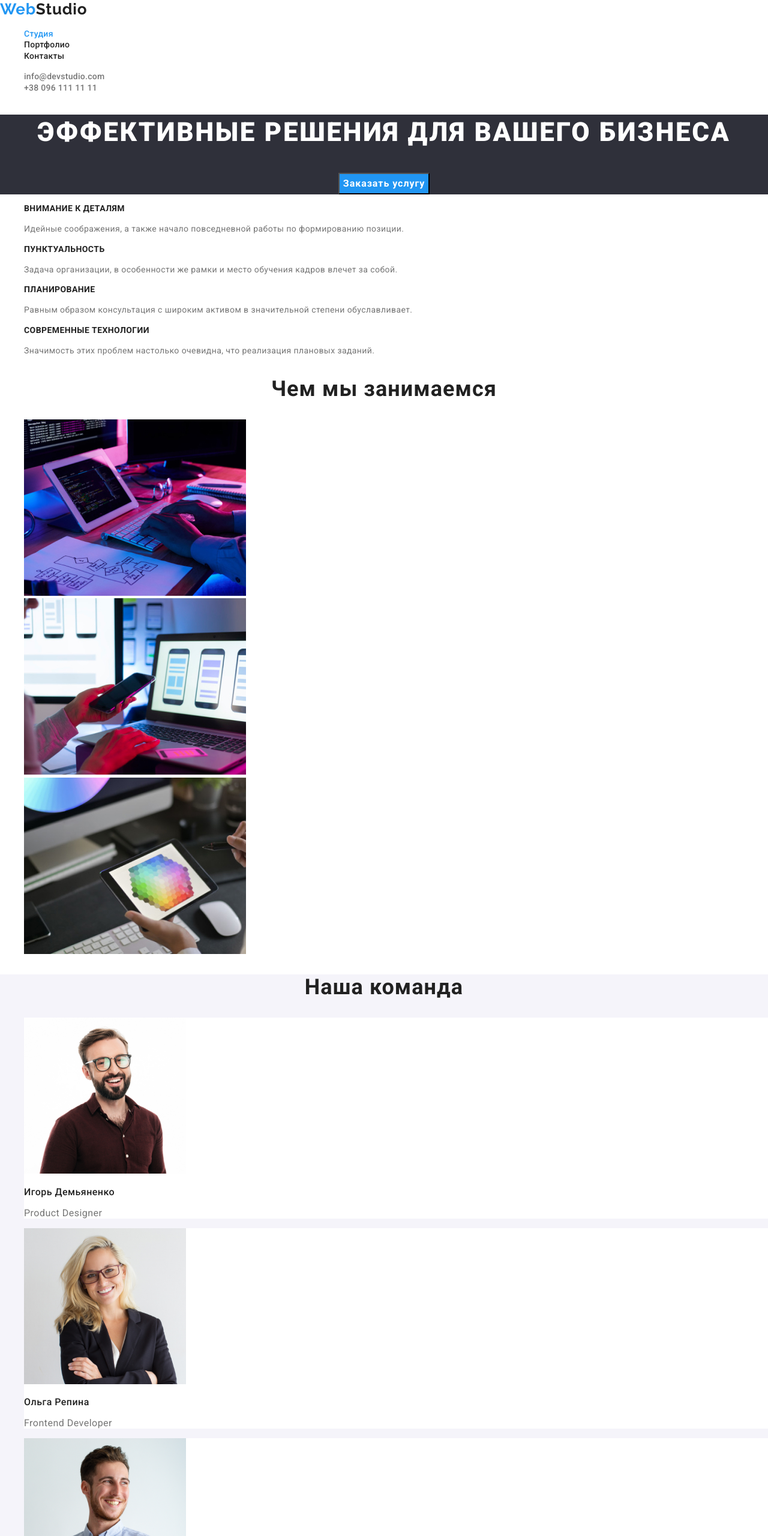
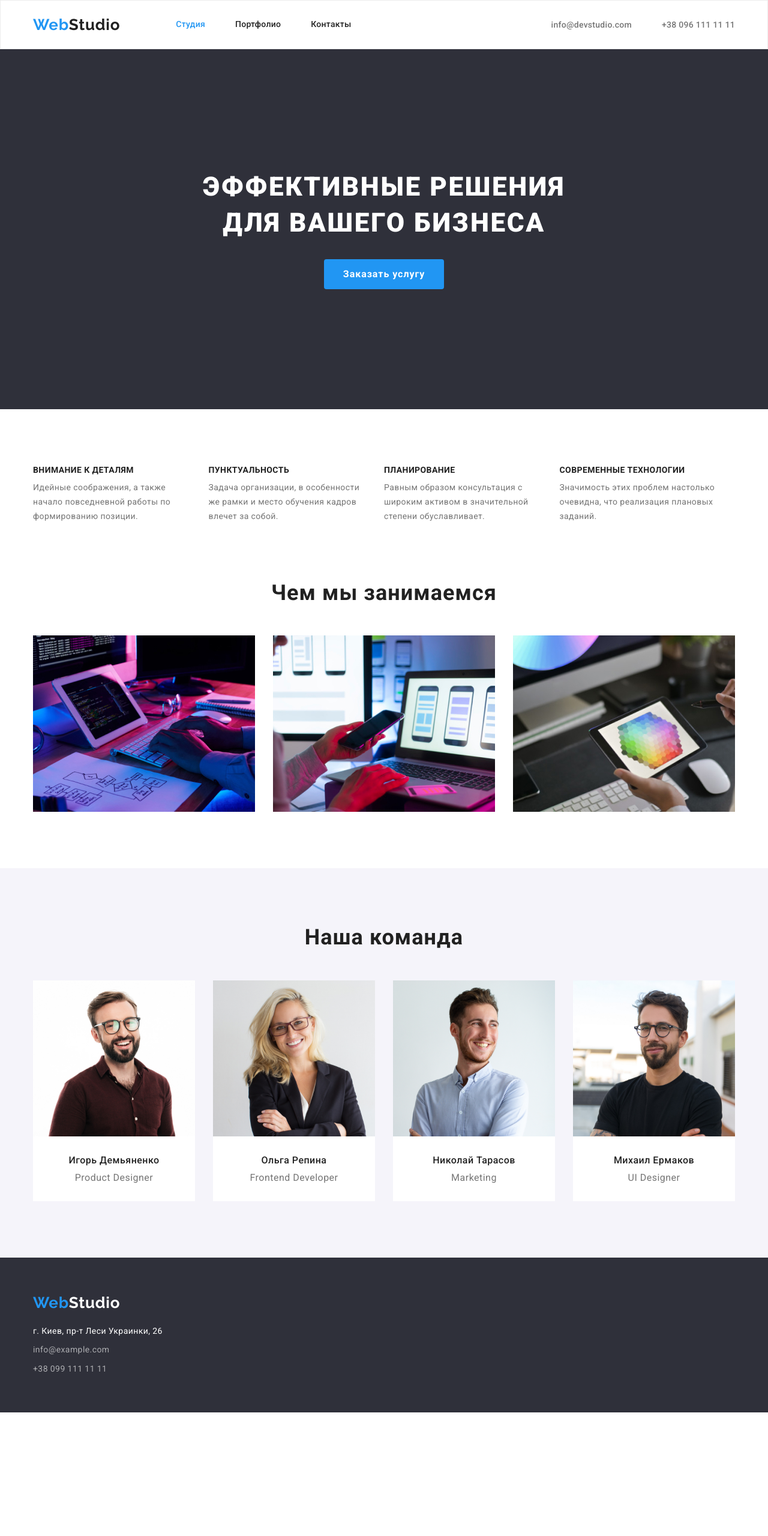
Before and after one commit to tkauchuk/goit-markup-hw-03, a plain HTML site: page index.html in a window 1280 px wide. Shown: the top 2560 px of the page at 60% size. After the commit the page ends 2354 px from the top, so only its background shows below. Drawn offline with nearby package versions, Linux system fonts and the light colour scheme.

Commit message:
Добавляет позиционирование элементов

```diff
--- a/css/styles.css
+++ b/css/styles.css
@@ -11,6 +11,22 @@
   --accent-color: #2196f3;
 }
 
+h1,
+h2,
+h3,
+h4,
+h5,
+h6,
+p {
+  margin: 0;
+}
+ul {
+  margin: 0;
+  padding: 0;
+}
+img {
+  display: block;
+}
 .list {
   list-style: none;
 }
@@ -20,18 +36,52 @@
 .address {
   font-style: normal;
 }
+.visually-hidden {
+  position: absolute !important;
+  clip: rect(1px 1px 1px 1px); /* IE6, IE7 */
+  clip: rect(1px, 1px, 1px, 1px);
+  padding: 0 !important;
+  border: 0 !important;
+  height: 1px !important;
+  width: 1px !important;
+  overflow: hidden;
+}
 body {
   background-color: var(--primary-bgc);
   font-family: var(--primary-font);
   color: var(--primary-font-color);
 }
+.container {
+  width: 1200px;
+  padding-left: 15px;
+  padding-right: 15px;
+  margin: 0 auto;
+}
+.section {
+  padding-top: 94px;
+  padding-bottom: 94px;
+}
 
 /* header-styles */
 
+.header .container {
+  display: flex;
+  align-items: center;
+}
 .header {
+  display: flex;
+  align-items: center;
+
   background-color: var(--primary-bgc);
+  border: 1px solid #ececec;
+}
+.header-nav {
+  display: flex;
+  align-items: center;
 }
 .logo {
+  margin-right: 93px;
+
   font-family: var(--secondary-font);
   font-weight: 700;
   font-size: 26px;
@@ -42,7 +92,16 @@ body {
 .header-logo {
   color: var(--primary-font-color);
 }
+.nav-list {
+  display: flex;
+}
+.nav-item:not(:last-child) {
+  margin-right: 50px;
+}
 .nav-link {
+  display: block;
+  padding-top: 32px;
+  padding-bottom: 32px;
   font-weight: 500;
   font-size: 14px;
   line-height: 1.14;
@@ -55,6 +114,13 @@ body {
 }
 .nav-link.current {
   color: var(--accent-color);
+}
+.contacts-list {
+  display: flex;
+  margin-left: auto;
+}
+.contacts-item + .contacts-item {
+  margin-left: 50px;
 }
 .header-mail-link {
   font-weight: 500;
@@ -85,7 +151,11 @@ body {
   background-color: var(--hero-bgc);
   text-align: center;
 }
+.hero .container {
+  padding: 200px 252px;
+}
 .hero-title {
+  margin-bottom: 30px;
   font-weight: 900;
   font-size: 44px;
   line-height: 1.36;
@@ -94,6 +164,11 @@ body {
   color: var(--extra-font-color);
 }
 .hero-modal-btn {
+  min-width: 200px;
+  padding: 10px 32px;
+  border: none;
+  border-radius: 4px;
+
   font-family: inherit;
   font-weight: 700;
   font-size: 16px;
@@ -103,7 +178,22 @@ body {
   background-color: var(--accent-color);
   cursor: pointer;
 }
+.about-us.section {
+  padding-bottom: 47px;
+}
+.about-us-list {
+  display: flex;
+  flex-wrap: wrap;
+}
+.about-item {
+  flex-basis: calc(100% / 4 - 30px);
+}
+.about-item + .about-item {
+  margin-left: 30px;
+}
 .about-title {
+  margin-bottom: 10px;
+
   font-size: 14px;
   line-height: 1.14;
   letter-spacing: 0.03em;
@@ -116,7 +206,17 @@ body {
   letter-spacing: 0.03em;
   color: var(--secondary-font-color);
 }
+.our-occupation.section {
+  padding-top: 47px;
+}
+.occupation-list {
+  display: flex;
+}
+.occupation-item:not(:last-child) {
+  margin-right: 30px;
+}
 .occupation-title {
+  margin-bottom: 50px;
   font-size: 36px;
   line-height: 1.17;
   text-align: center;
@@ -127,32 +227,60 @@ body {
   background-color: var(--extra-bgc);
 }
 .team-title {
+  margin-bottom: 50px;
   font-size: 36px;
   line-height: 1.17;
   text-align: center;
   letter-spacing: 0.03em;
   color: var(--primary-font-color);
 }
+.team-list {
+  display: flex;
+  margin-top: -30px;
+  margin-left: -30px;
+}
 .team-item {
+  flex-basis: calc(100% / 4 - 30px);
+  margin-top: 30px;
+  margin-left: 30px;
   background-color: var(--primary-bgc);
 }
+.team-item-wrapper {
+  padding-top: 30px;
+}
 .team-item-title {
+  margin-bottom: 10px;
   font-weight: 500;
   font-size: 16px;
   line-height: 1.19;
+  text-align: center;
   letter-spacing: 0.03em;
   color: var(--primary-font-color);
 }
 .team-item-text {
+  padding-bottom: 30px;
   font-size: 16px;
   line-height: 1.19;
+  text-align: center;
   letter-spacing: 0.03em;
   color: var(--secondary-font-color);
 }
 
 /* portfolio-sections-styles */
 
+.buttons-list {
+  display: flex;
+  justify-content: center;
+  margin-bottom: 34px;
+}
+.buttons-list-item + .buttons-list-item {
+  margin-left: 8px;
+}
 .modal-button {
+  padding: 6px 22px;
+  border: none;
+  border-radius: 4px;
+
   font-family: inherit;
   font-weight: 500;
   font-size: 16px;
@@ -168,7 +296,25 @@ body {
   color: var(--extra-font-color);
   background-color: var(--accent-color);
 }
+.portfolio-list {
+  display: flex;
+  flex-wrap: wrap;
+  margin-top: -30px;
+  margin-left: -30px;
+}
+.portfolio-item {
+  flex-basis: calc(100% / 3 - 30px);
+  margin-top: 30px;
+  margin-left: 30px;
+}
+.portfolio-item-content-wrapper {
+  padding-top: 20px;
+  padding-left: 24px;
+  padding-bottom: 20px;
+  border: 1px solid #eeeeee;
+}
 .portfolio-item-title {
+  margin-bottom: 4px;
   font-style: normal;
   font-size: 18px;
   line-height: 2;
@@ -190,13 +336,24 @@ body {
 .footer-logo {
   color: var(--extra-font-color);
 }
+.logo.footer {
+  display: block;
+  margin-right: 0px;
+  margin-bottom: 20px;
+  padding-top: 60px;
+}
+.address-list-item + .address-list-item {
+  margin-top: 8px;
+}
 .address-link {
+  display: block;
   font-size: 14px;
   line-height: 1.71;
   letter-spacing: 0.03em;
   color: var(--extra-font-color);
 }
 .footer-mail-link {
+  display: block;
   font-size: 14px;
   line-height: 1.71;
   letter-spacing: 0.03em;
@@ -207,6 +364,8 @@ body {
   color: var(--accent-color);
 }
 .footer-tel-link {
+  display: block;
+  padding-bottom: 60px;
   font-size: 14px;
   line-height: 1.71;
   letter-spacing: 0.03em;
--- a/index.html
+++ b/index.html
@@ -15,6 +15,7 @@
 </head>
 <body>
     <header class="header">
+        <div class="container">
         <nav class="header-nav">
         <a class="logo link" href="" lang="en">Web<span class="header-logo">Studio</span></a>
         <ul class="nav-list list">
@@ -30,23 +31,27 @@
         </ul>
         </nav>
         <ul class="contacts-list list">
-            <li>
+            <li class="contacts-item">
                 <a class="header-mail-link link" href="mailto:info@devstudio.com">info@devstudio.com</a>
             </li>
-            <li>
+            <li class="contacts-item">
                 <a class="header-tel-link link" href="tel:+380961111111">+38 096 111 11 11</a>
             </li>
         </ul>
+        </div>
     </header>
     <main>
         <!--Hero-section-->
         <section class="hero">
+            <div class="container">
             <h1 class="hero-title">Эффективные решения для вашего бизнеса</h1>
             <button class="hero-modal-btn" type="button">Заказать услугу</button>
+            </div>
         </section>
         <!--About us-->
-        <section class="about-us">
-            <!--<h2 hidden>Почему мы</h2>-->
+        <section class="about-us section">
+            <div class="container">
+            <h2 class="visually-hidden">Почему мы</h2>
             <ul class="about-us-list list">
                 <li class="about-item">
                     <h3 class="about-title">Внимание к деталям</h3>
@@ -65,9 +70,11 @@
                     <p class="about-text">Значимость этих проблем настолько очевидна, что реализация плановых заданий.</p>
                 </li>
             </ul>
+            </div>
         </section>
         <!--What-we-do-->
-        <section class="our-occupation">
+        <section class="our-occupation section">
+            <div class="container">
             <h2 class="occupation-title">Чем мы занимаемся</h2>
             <ul class="occupation-list list">
                 <li class="occupation-item">
@@ -80,40 +87,61 @@
                     <img class="occupation-item-img" src="./images/what-we-do/what-we-do-3.jpg" alt="Сотрудник подбирает цвет" width="370" height="294">
                 </li>
             </ul>
+            </div>
         </section>
         <!--Our-team-->
-        <section class="our-team">
+        <section class="our-team section">
+            <div class="container">
             <h2 class="team-title">Наша команда</h2>
             <ul class="team-list list">
                 <li class="team-item">
                     <img class="team-item-img" src="./images/our-team/our-team-1.jpg" alt="Фото Игоря Демьяненко" width="270" height="260">
+                    <div class="team-item-wrapper">
                     <h3 class="team-item-title">Игорь Демьяненко</h3>
                     <p class="team-item-text" lang="en">Product Designer</p>
+                    </div>
                 </li>
                 <li class="team-item">
                     <img class="team-item-img" src="./images/our-team/our-team-2.jpg" alt="Фото Ольги Репиной" width="270" height="260">
+                    <div class="team-item-wrapper">
                     <h3 class="team-item-title">Ольга Репина</h3>
                     <p class="team-item-text" lang="en">Frontend Developer</p>
+                    </div>
                 </li>
                 <li class="team-item">
                     <img class="team-item-img" src="./images/our-team/our-team-3.jpg" alt="Фото Николая Тарасова" width="270" height="260">
+                    <div class="team-item-wrapper">
                     <h3 class="team-item-title">Николай Тарасов</h3>
                     <p class="team-item-text" lang="en">Marketing</p>
+                    </div>
                 </li>
                 <li class="team-item">
                     <img class="team-item-img" src="./images/our-team/our-team-4.jpg" alt="Фото Михаила Ермакова" width="270" height="260">
+                    <div class="team-item-wrapper">
                     <h3 class="team-item-title">Михаил Ермаков</h3>
                     <p class="team-item-text" lang="en">UI Designer</p>
+                    </div>
                 </li>
             </ul>
+            </div>
         </section>
         <footer class="footer">
-            <a class="logo link" href="./index.html" lang="en">Web<span class="footer-logo">Studio</span></a>
+            <div class="container">
+            <a class="logo footer link" href="./index.html" lang="en">Web<span class="footer-logo">Studio</span></a>
             <address class="address">
-                <a class="address-link link" href="https://goo.gl/maps/d4UNZwpNDJUdA4jH6" target="_blank" rel="noopener noreferrer">г. Киев, пр-т Леси Украинки, 26</a>
-                <a class="footer-mail-link link" href="mailto:info@example.com">info@example.com</a>
-                <a class="footer-tel-link link" href="tel:+380991111111">+38 099 111 11 11</a>
+                <ul class="adress-list list">
+                <li class="address-list-item">
+                    <a class="address-link link" href="https://goo.gl/maps/d4UNZwpNDJUdA4jH6" target="_blank" rel="noopener noreferrer">г. Киев, пр-т Леси Украинки, 26</a>
+                </li>
+                <li class="address-list-item">
+                    <a class="footer-mail-link link" href="mailto:info@example.com">info@example.com</a>
+                </li>
+                <li class="address-list-item">
+                    <a class="footer-tel-link link" href="tel:+380991111111">+38 099 111 11 11</a>
+                </li>
+                </ul>
             </address>
+            </div>
         </footer>
     </main>
 </body>
```
Also changed, not shown: portfolio.html (+40 -8 lines).
